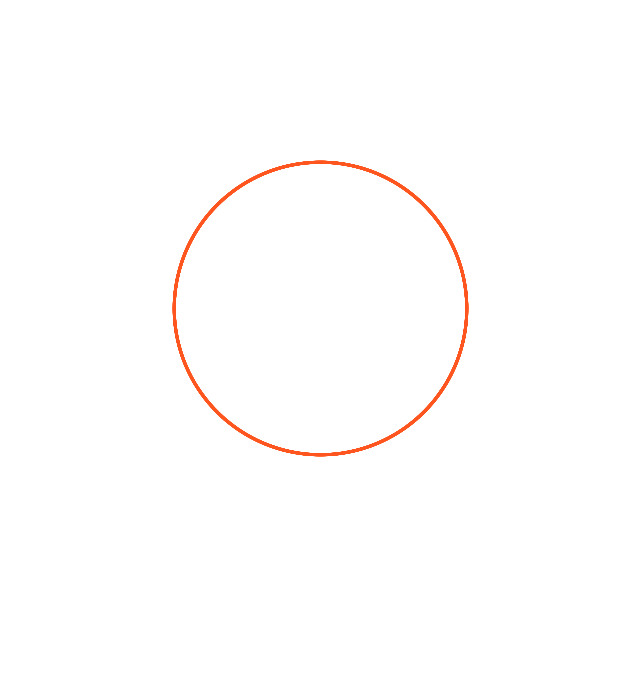
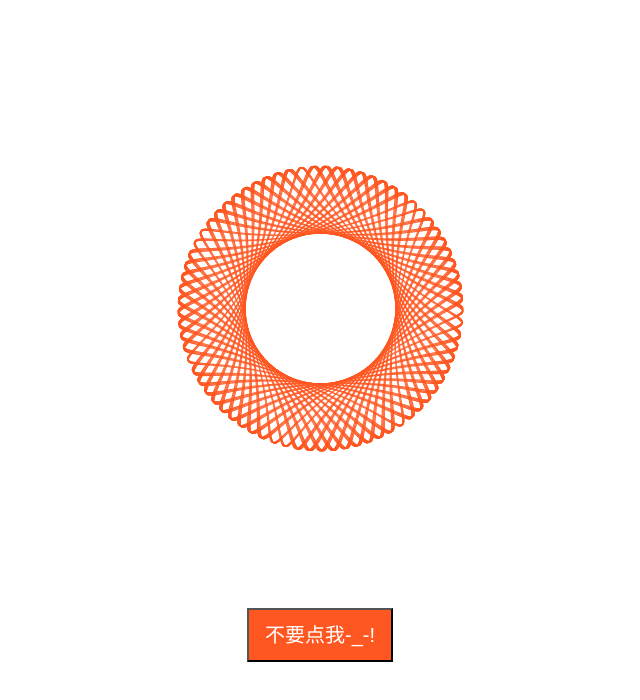
Before and after one commit to bqluan/amazing-ruler, a plain HTML site: page index.html in a window 1280 px wide. Shown: the whole page, without its empty margins (320-960 px from the left). Drawn offline with Linux system fonts and the light colour scheme.

Commit message:
redraw button

```diff
--- a/index.html
+++ b/index.html
@@ -1,31 +1,41 @@
 <html>
 <body style="text-align: center;">
   <canvas id="myCanvas" width="600" height="600"></canvas>
+  <br/>
+  <button
+    onclick="redraw()"
+    style="font-size: 20px; line-height: 30px;padding: 10px 16px; background-color: #ff5722; color: #fff;"
+  >
+    不要点我-_-!
+  </button>
   <script>
     const ctx = document.getElementById("myCanvas").getContext("2d");
     ctx.fillStyle='#ff5722';
     const canvasWidth = 600;
     const canvasHeight = 600;
-    const R = Math.random() * 230;
-    const r = Math.random() * 130;
-    const d = Math.random() * 100;
-    console.log({R, r, d})
-    const step = 2 * Math.PI / 1000;
-
     function transformPoint(x, y) {
       return [x + canvasWidth / 2, -y + canvasHeight / 2];
     }
-
     function drawDot(x, y) {
       ctx.fillRect(...transformPoint(x, y), 1, 1);
     }
+    function redraw() {
+      ctx.clearRect(0, 0, canvasWidth, canvasHeight);
 
-    for (let a = 0; a < 120 * Math.PI; a += step) {
-      const b = a * R / r;
-      const x = Math.cos(a) * (R - r) + d * Math.cos(b);
-      const y = Math.sin(a) * (R - r) - d * Math.sin(b);
-      drawDot(x, y);
+      const R = Math.random() * 230;
+      const r = Math.random() * 130;
+      const d = Math.random() * 100;
+      console.log({R, r, d})
+      const step = 2 * Math.PI / 1000;
+
+      for (let a = 0; a < 120 * Math.PI; a += step) {
+        const b = a * R / r;
+        const x = Math.cos(a) * (R - r) + d * Math.cos(b);
+        const y = Math.sin(a) * (R - r) - d * Math.sin(b);
+        drawDot(x, y);
+      }
     }
+    redraw();
   </script>
 </body>
 </html>
```
